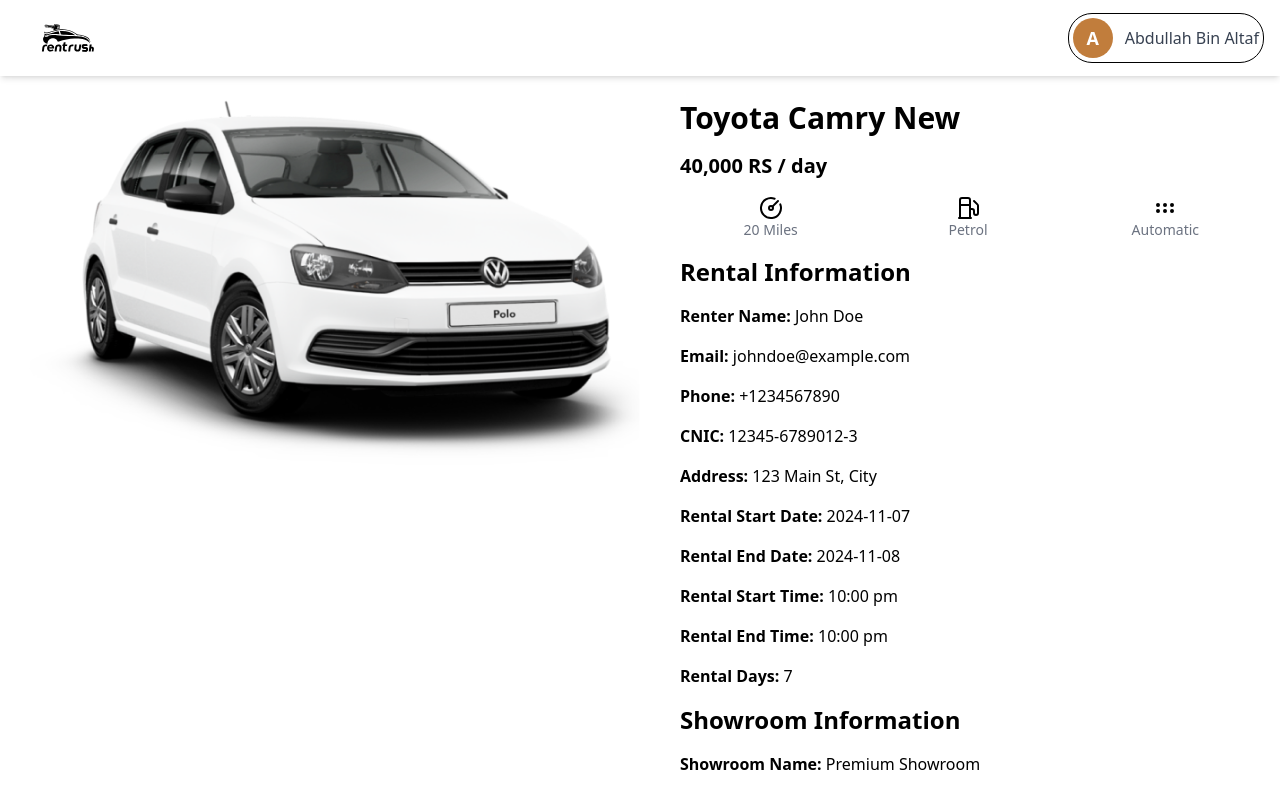
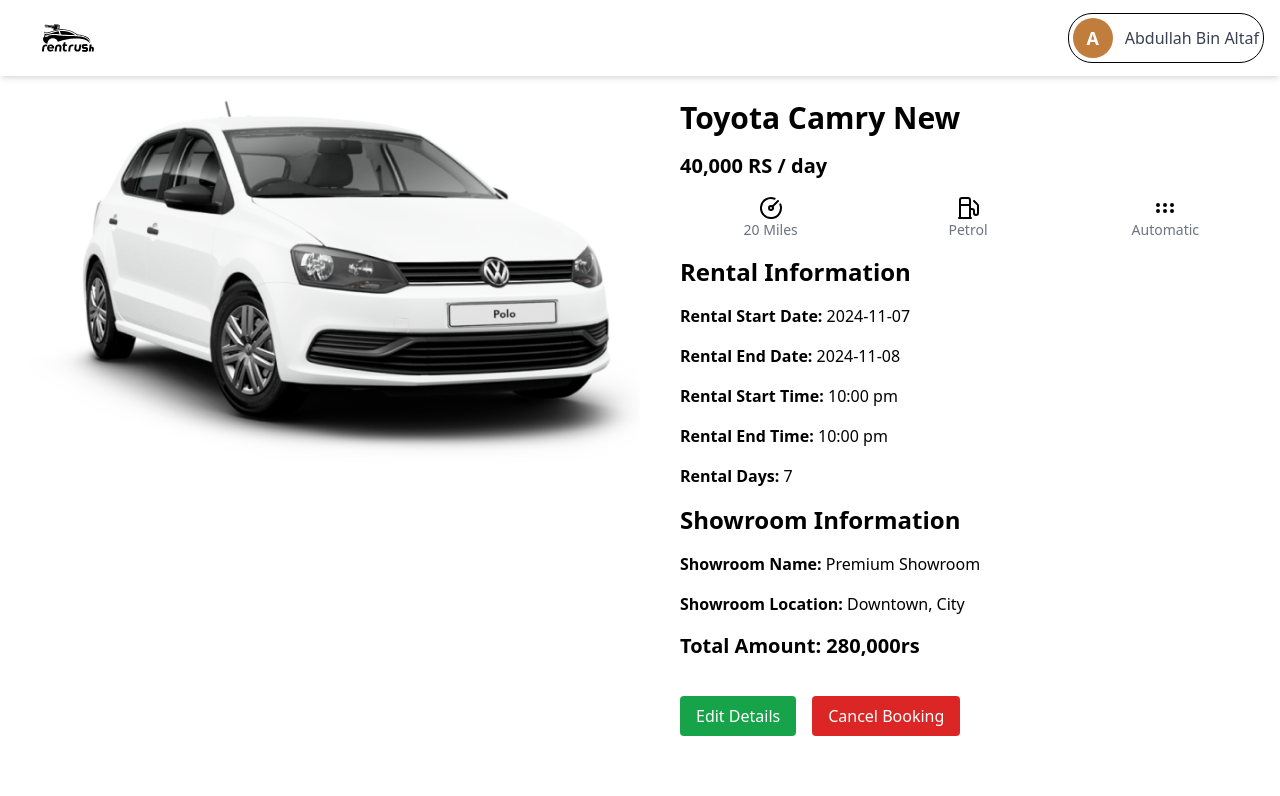
Before and after one commit to SairaRamzan5/RentRush, a React (Vite) app: page /customer/bookings in a window 1280 px wide. Shown: the top 796 px of the page. Built offline with nearby package versions, Linux system fonts and the light colour scheme; no server answers.

Commit message:
Made Changes in Booking Page

```diff
--- a/src/components/customer/bookings.jsx
+++ b/src/components/customer/bookings.jsx
@@ -11,11 +11,6 @@
     fuelType: "Petrol",
     transmission: "Automatic",
     rentalInfo: {
-      rentername: "John Doe",
-      renteremail: "johndoe@example.com",
-      renterphone: "+1234567890",
-      renterCNIC: "12345-6789012-3",
-      renteraddress: "123 Main St, City",
       rentalStartDate: "2024-11-07",
       rentalEndDate: "2024-11-08",
       rentalStartTime: "10:00 pm",
@@ -117,11 +112,6 @@
           </div>
 
           <h3 className="text-2xl font-bold mt-6">Rental Information</h3>
-          <p><strong>Renter Name:</strong> {car.rentalInfo.rentername}</p>
-          <p><strong>Email:</strong> {car.rentalInfo.renteremail}</p>
-          <p><strong>Phone:</strong> {car.rentalInfo.renterphone}</p>
-          <p><strong>CNIC:</strong> {car.rentalInfo.renterCNIC}</p>
-          <p><strong>Address:</strong> {car.rentalInfo.renteraddress}</p>
           <p><strong>Rental Start Date:</strong> {car.rentalInfo.rentalStartDate}</p>
           <p><strong>Rental End Date:</strong> {car.rentalInfo.rentalEndDate}</p>
           <p><strong>Rental Start Time:</strong> {car.rentalInfo.rentalStartTime}</p>
```
